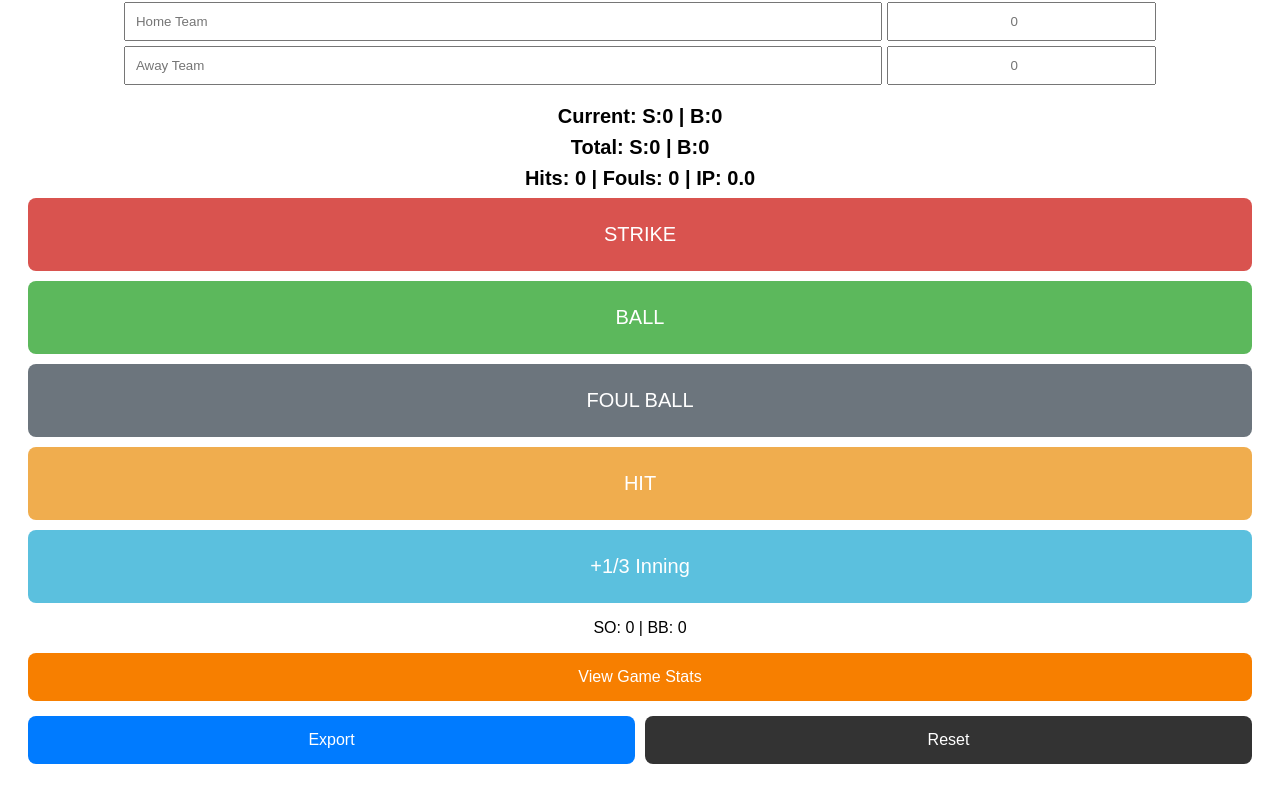
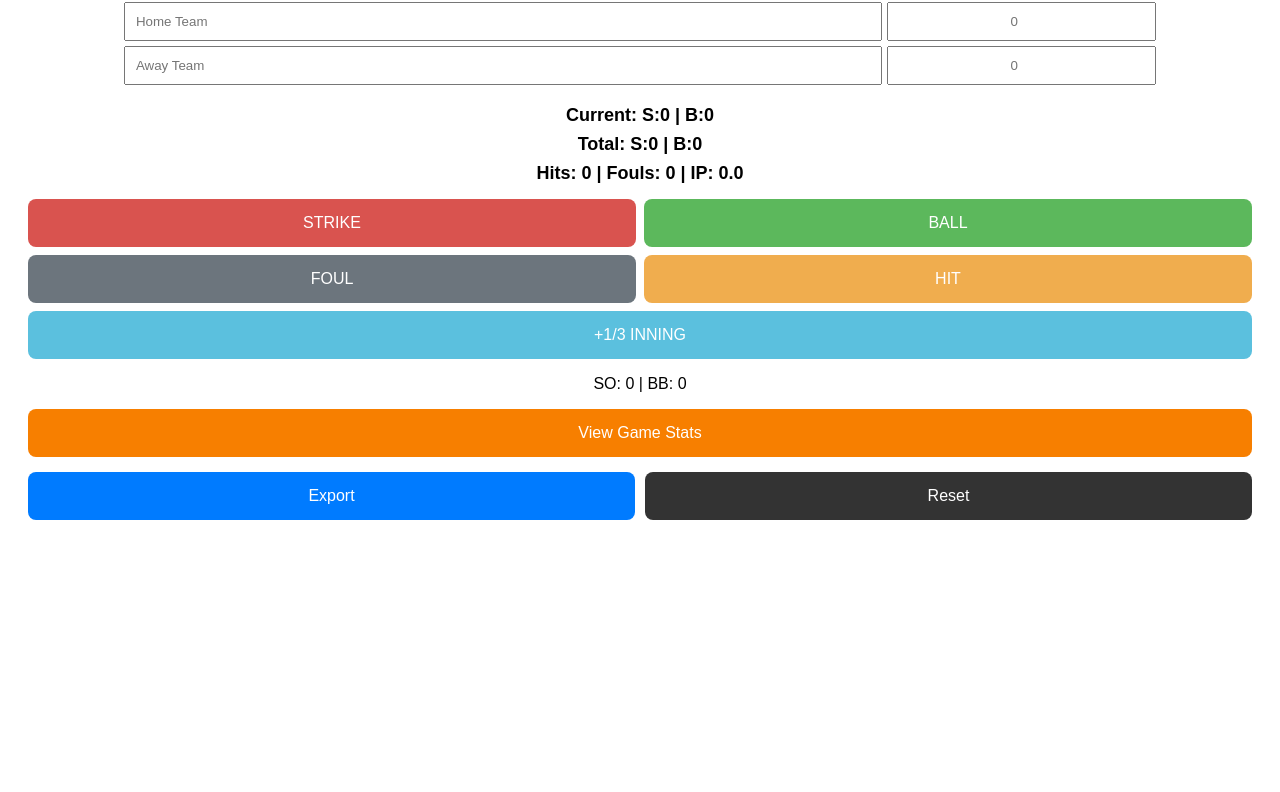
Before and after one commit to Osvelazq/Pitch-track, a plain HTML site: page index.html in a window 1280 px wide. Shown: the part 85-877 px from the top of the page. After the commit the page ends 800 px from the top, so only its background shows below. Drawn offline with Linux system fonts and the light colour scheme.

Commit message:
Refactor button layout and update styles

```diff
--- a/index.html
+++ b/index.html
@@ -14,11 +14,15 @@
         .row-input { display: flex; justify-content: center; gap: 5px; margin-bottom: 5px; }
         input[type="text"] { padding: 10px; width: 60%; }
         input[type="number"] { padding: 10px; width: 20%; text-align: center; }
-        .stats { font-size: 20px; margin: 8px 0; font-weight: bold; }
-        .button-container { display: flex; flex-direction: column; gap: 10px; }
-        button { padding: 25px; font-size: 20px; border: none; border-radius: 8px; color: white; width: 100%; }
+        .stats { font-size: 18px; margin: 8px 0; font-weight: bold; }
+
+        /* Compact Grid Layout */
+        .button-grid { display: grid; grid-template-columns: 1fr 1fr; gap: 8px; margin-top: 15px; }
+        button { padding: 15px; font-size: 16px; border: none; border-radius: 8px; color: white; width: 100%; }
+
         .row { display: flex; gap: 10px; margin-top: 15px; }
         .row button { padding: 15px; font-size: 16px; flex: 1; }
+
         #strikeBtn { background-color: #d9534f; }
         #ballBtn { background-color: #5cb85c; }
         #hitBtn { background-color: #f0ad4e; }
@@ -46,12 +50,12 @@
     <div class="stats">Total: S:<span id="ts">0</span> | B:<span id="tb">0</span></div>
     <div class="stats">Hits: <span id="h">0</span> | Fouls: <span id="f">0</span> | IP: <span id="ip">0.0</span></div>
 
-    <div class="button-container">
+    <div class="button-grid">
         <button id="strikeBtn" onclick="add('s')">STRIKE</button>
         <button id="ballBtn" onclick="add('b')">BALL</button>
-        <button id="foulBtn" onclick="add('f')">FOUL BALL</button>
+        <button id="foulBtn" onclick="add('f')">FOUL</button>
         <button id="hitBtn" onclick="add('h')">HIT</button>
-        <button id="inningBtn" onclick="add('ip')">+1/3 Inning</button>
+        <button id="inningBtn" onclick="add('ip')" style="grid-column: span 2;">+1/3 INNING</button>
     </div>
 
     <p>SO: <span id="so">0</span> | BB: <span id="bb">0</span></p>
```
